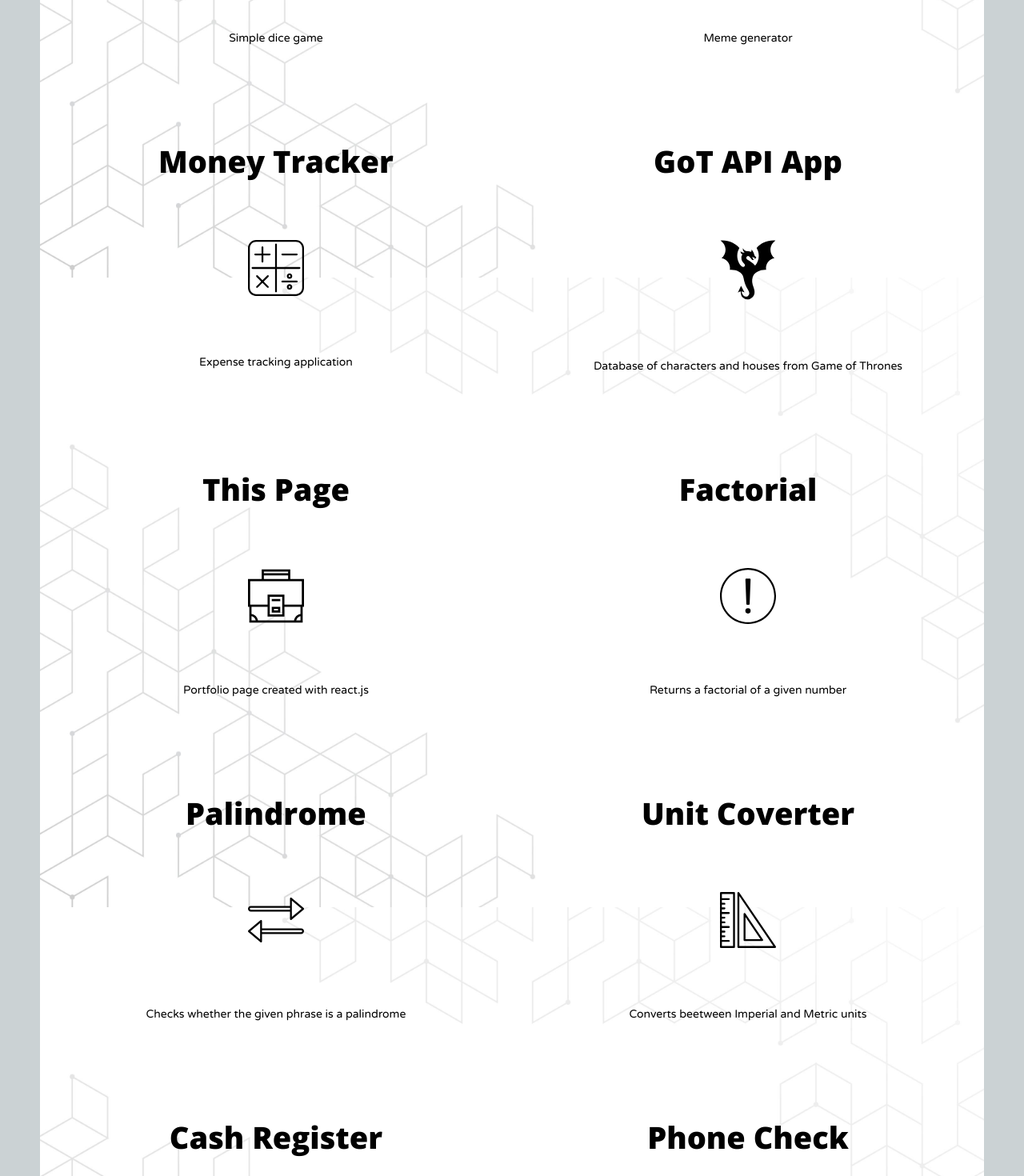
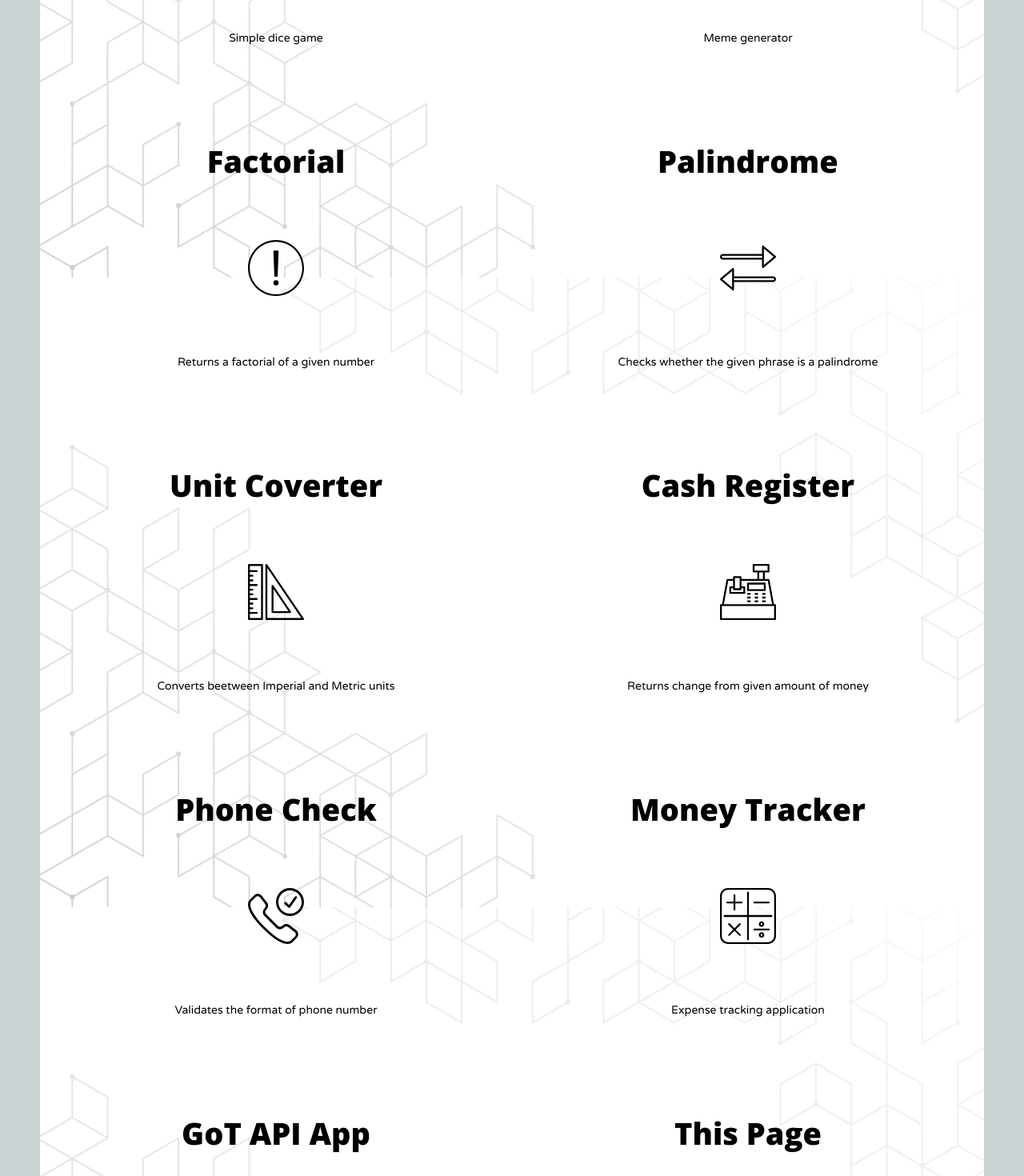
Before and after one commit to Patka879/my-portfolio, a React (Create React App) app: page /projects in a window 1280 px wide. Shown: the part 500-1970 px from the top of the page at 80% size. Built offline with nearby package versions, Linux system fonts and the light colour scheme.

Commit message:
modified visible projects

```diff
--- a/src/projectsData.js
+++ b/src/projectsData.js
@@ -15,27 +15,6 @@ export default [
         coverImg: Meme,
         description: "Meme generator",
         link: "/generator",
-    },
-    {
-        id: 3,
-        title: "Money Tracker",
-        coverImg: Calculator,
-        description: "Expense tracking application",
-        link: "https://github.com/Patka879/money-tracker-app",
-    },
-    {
-        id: 8,
-        title: "GoT API App",
-        coverImg: Dragon,
-        description: "Database of characters and houses from Game of Thrones",
-        link: "/got-api-app",
-    },
-    {
-        id: 9,
-        title: "This Page",
-        coverImg: Portfolio,
-        description: "Portfolio page created with react.js",
-        link: "https://github.com/Patka879/my-portfolio",
     },
     {
         id: 2,
@@ -72,12 +51,33 @@ export default [
         description: "Validates the format of phone number",
         link: "/phone-check/",
     },
+    // {
+    //     id: 1,
+    //     title: "Timer",
+    //     coverImg: Stopwatch,
+    //     description: "Starts and stops the timer on command",
+    //     link: "https://github.com/Patka879/exercises/blob/master/timer.js",
+    // },
     {
-        id: 1,
-        title: "Timer",
-        coverImg: Stopwatch,
-        description: "Starts and stops the timer on command",
-        link: "https://github.com/Patka879/exercises/blob/master/timer.js",
+        id: 3,
+        title: "Money Tracker",
+        coverImg: Calculator,
+        description: "Expense tracking application",
+        link: "https://github.com/Patka879/money-tracker-app",
+    },
+    {
+        id: 8,
+        title: "GoT API App",
+        coverImg: Dragon,
+        description: "Database of characters and houses from Game of Thrones",
+        link: "/got-api-app",
+    },
+    {
+        id: 9,
+        title: "This Page",
+        coverImg: Portfolio,
+        description: "Portfolio page created with react.js",
+        link: "https://github.com/Patka879/my-portfolio",
     }
 
 ]
```
